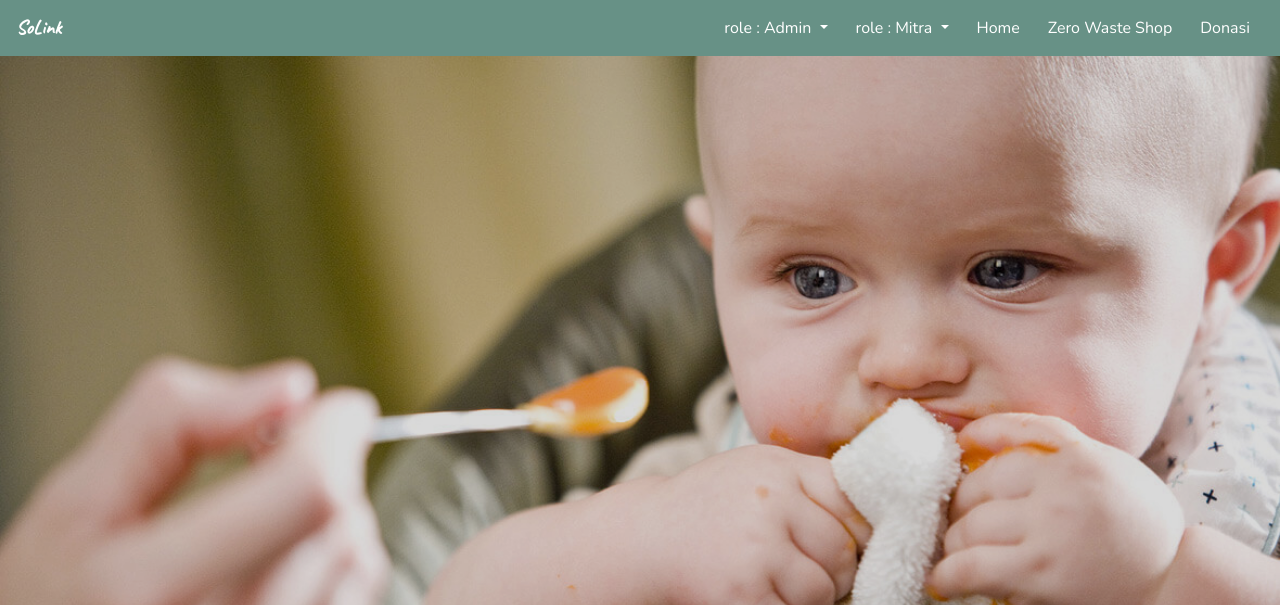
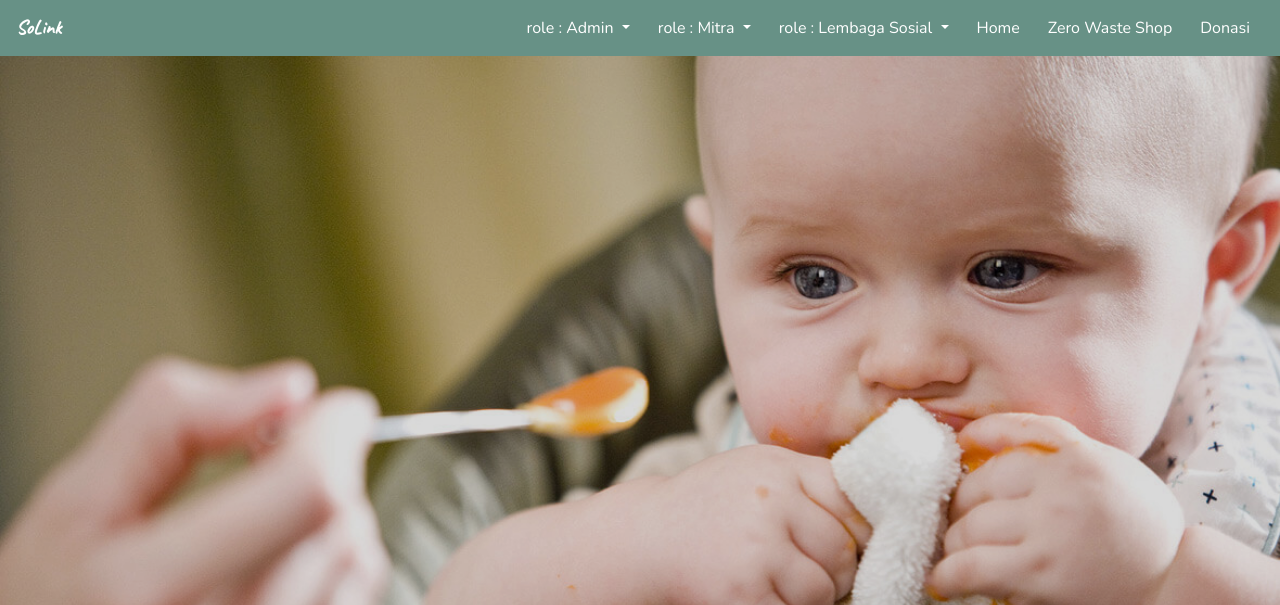
Before and after one commit to adhytianara/SoLink, a Django app: page /viewArticle/ in a window 1280 px wide. Shown: the top 605 px of the page. Run offline with Django 3.2, Linux system fonts and the light colour scheme; some libraries are stand-ins or nearby versions; some web fonts are replaced.

Commit message:
Add to navbar

```diff
--- a/donasi/urls.py
+++ b/donasi/urls.py
@@ -1,11 +1,11 @@
 from django.urls import path
-from .views import donasipage, riwayatdonasi, formulirdonasi
+from .views import donasipage, riwayatdonasi, formulirdonasi, pembatalandonasi
 
 app_name = 'donasi'
 
 urlpatterns = [
     path('', donasipage, name='donasipage'),
     path('riwayat-donasi/', riwayatdonasi, name='riwayatdonasi'),
-    path('formulir-donasi/', formulirdonasi, name='formulirdonasi'),
-
+    path('lembaga-sosial/formulir-donasi/', formulirdonasi, name='formulirdonasi'),
+    path('admin/pembatalan-donasi/', pembatalandonasi, name='pembatalandonasi'),
 ]
--- a/donasi/views.py
+++ b/donasi/views.py
@@ -9,3 +9,6 @@ def riwayatdonasi(request):
 
 def formulirdonasi(request):
     return render(request, 'lembaga-sosial/ls-formulirdonasi.html', {})
+
+def pembatalandonasi(request):
+    return render(request, 'admin/admin-daftarPembatalanDonasi.html', {})
--- a/home/templates/navbar.html
+++ b/home/templates/navbar.html
@@ -29,6 +29,7 @@
           </a>
           <div class="dropdown-menu" aria-labelledby="navbarDropdownMenuLink">
             <a class="dropdown-item" href="{% url 'article:editArticle' %}">Kelola Artikel</a>
+            <a class="dropdown-item" href="{% url 'donasi:pembatalandonasi' %}">Pembatalan Donasi</a>
           </div>
         </li>
         <li class="nav-item dropdown">
@@ -38,6 +39,14 @@
           <div class="dropdown-menu" aria-labelledby="navbarDropdownMenuLink">
             <a class="dropdown-item" href="{% url 'barang:listBarang' %}">Kelola Barang</a>
             <a class="dropdown-item" href="{% url 'mtr_shop:penjualan' %}">Transaksi Penjualan</a>
+          </div>
+        </li>
+        <li class="nav-item dropdown">
+          <a class="nav-link dropdown-toggle active" href="#" id="navbarDropdownMenuLink" data-toggle="dropdown" aria-haspopup="true" aria-expanded="false">
+            role : Lembaga Sosial
+          </a>
+          <div class="dropdown-menu" aria-labelledby="navbarDropdownMenuLink">
+            <a class="dropdown-item" href="{% url 'donasi:formulirdonasi' %}">Formulir Donasi</a>
           </div>
         </li>
         <li class="nav-item">
--- a/solink/urls.py
+++ b/solink/urls.py
@@ -23,5 +23,4 @@ urlpatterns = [
     path('barang/', include('barang.urls')),
     path('donasi/', include('donasi.urls')),
     path('mitra/', include('shop.mitra_urls')),
-    path('lembaga-sosial/', include('donasi.urls')),
 ]
```
